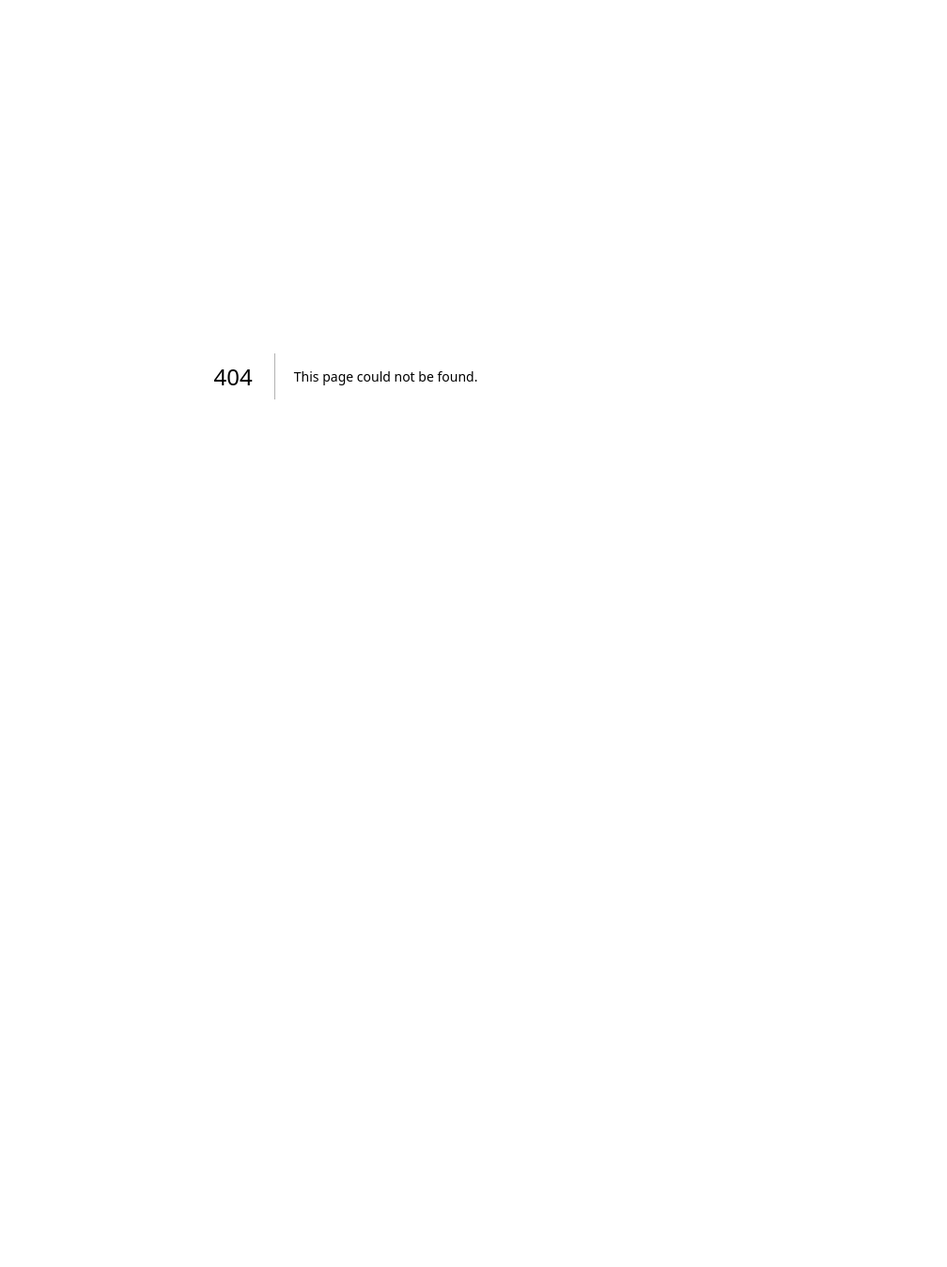
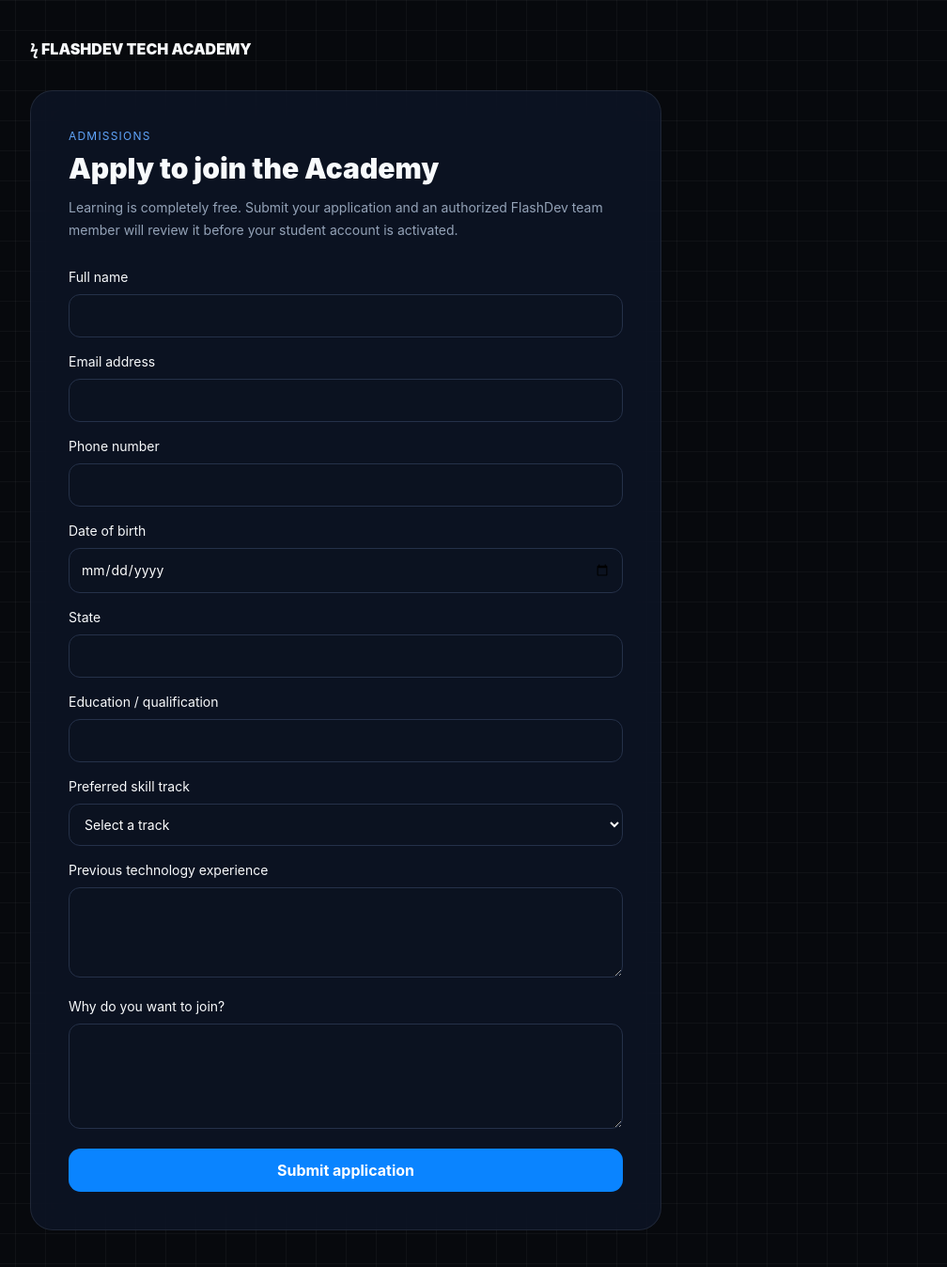
Before and after one commit to Barka360/Flash-Dev-Tech-Academy, a Next.js app: page /apply in a window 1280 px wide. Before the commit this address had no page. Shown: the whole page at 94% size, without its empty margins (272-1280 px from the left). Before the commit the page ends 800 px from the top, so only its background shows below. Built offline with nearby package versions, Linux system fonts and the light colour scheme.

Commit message:
feat: add academy admissions workflow

```diff
--- /dev/null
+++ b/app/apply/page.tsx
@@ -0,0 +1,46 @@
+'use client';
+
+import Link from 'next/link';
+import { useState } from 'react';
+
+const fields = [
+  ['full_name','Full name','text'],['email','Email address','email'],['phone','Phone number','tel'],
+  ['date_of_birth','Date of birth','date'],['state','State','text'],['education','Education / qualification','text'],
+];
+
+export default function ApplyPage() {
+  const [form, setForm] = useState<Record<string,string>>({});
+  const [track, setTrack] = useState('');
+  const [experience, setExperience] = useState('');
+  const [motivation, setMotivation] = useState('');
+  const [msg, setMsg] = useState('');
+  const [error, setError] = useState('');
+  const [loading, setLoading] = useState(false);
+
+  async function submit(e: React.FormEvent) {
+    e.preventDefault(); setLoading(true); setError(''); setMsg('');
+    const res = await fetch('/api/applications', { method:'POST', headers:{'Content-Type':'application/json'}, body:JSON.stringify({...form, requested_track:track, experience, motivation}) });
+    const data = await res.json();
+    setLoading(false);
+    if (!res.ok) return setError(data.error || 'Application failed.');
+    setMsg('Application submitted successfully. The FlashDev Academy team will review it and contact you if approved.');
+    setForm({}); setTrack(''); setExperience(''); setMotivation('');
+  }
+
+  return <main className="grid-bg min-h-screen px-5 py-10"><div className="mx-auto max-w-2xl">
+    <Link href="/" className="font-black">ϟ FLASHDEV TECH ACADEMY</Link>
+    <div className="glass mt-8 rounded-3xl p-7 md:p-10">
+      <p className="text-xs uppercase tracking-widest text-blue-400">Admissions</p>
+      <h1 className="mt-2 text-3xl font-black">Apply to join the Academy</h1>
+      <p className="mt-3 text-sm leading-6 text-slate-400">Learning is completely free. Submit your application and an authorized FlashDev team member will review it before your student account is activated.</p>
+      <form onSubmit={submit} className="mt-7 space-y-4">
+        {fields.map(([key,label,type])=><label key={key} className="block text-sm">{label}<input required={['full_name','email'].includes(key)} type={type} className="input mt-2" value={form[key]||''} onChange={e=>setForm({...form,[key]:e.target.value})}/></label>)}
+        <label className="block text-sm">Preferred skill track<select required className="input mt-2" value={track} onChange={e=>setTrack(e.target.value)}><option value="">Select a track</option><option>Web Development</option><option>Python Programming</option><option>Data Analysis</option><option>AI & Machine Learning</option><option>Cybersecurity</option><option>Cloud Computing & DevOps</option><option>Mobile App Development</option><option>UI/UX Design</option><option>Blockchain & Web3</option><option>Database & SQL</option><option>Software Testing & QA</option><option>Programming Fundamentals</option><option>Digital Productivity</option><option>Digital Marketing</option></select></label>
+        <label className="block text-sm">Previous technology experience<textarea className="input mt-2 min-h-24" value={experience} onChange={e=>setExperience(e.target.value)}/></label>
+        <label className="block text-sm">Why do you want to join?<textarea required className="input mt-2 min-h-28" value={motivation} onChange={e=>setMotivation(e.target.value)}/></label>
+        {error&&<p className="text-sm text-red-300">{error}</p>}{msg&&<p className="text-sm text-emerald-300">{msg}</p>}
+        <button disabled={loading} className="btn btn-primary w-full">{loading?'Submitting…':'Submit application'}</button>
+      </form>
+    </div>
+  </div></main>;
+}
```
